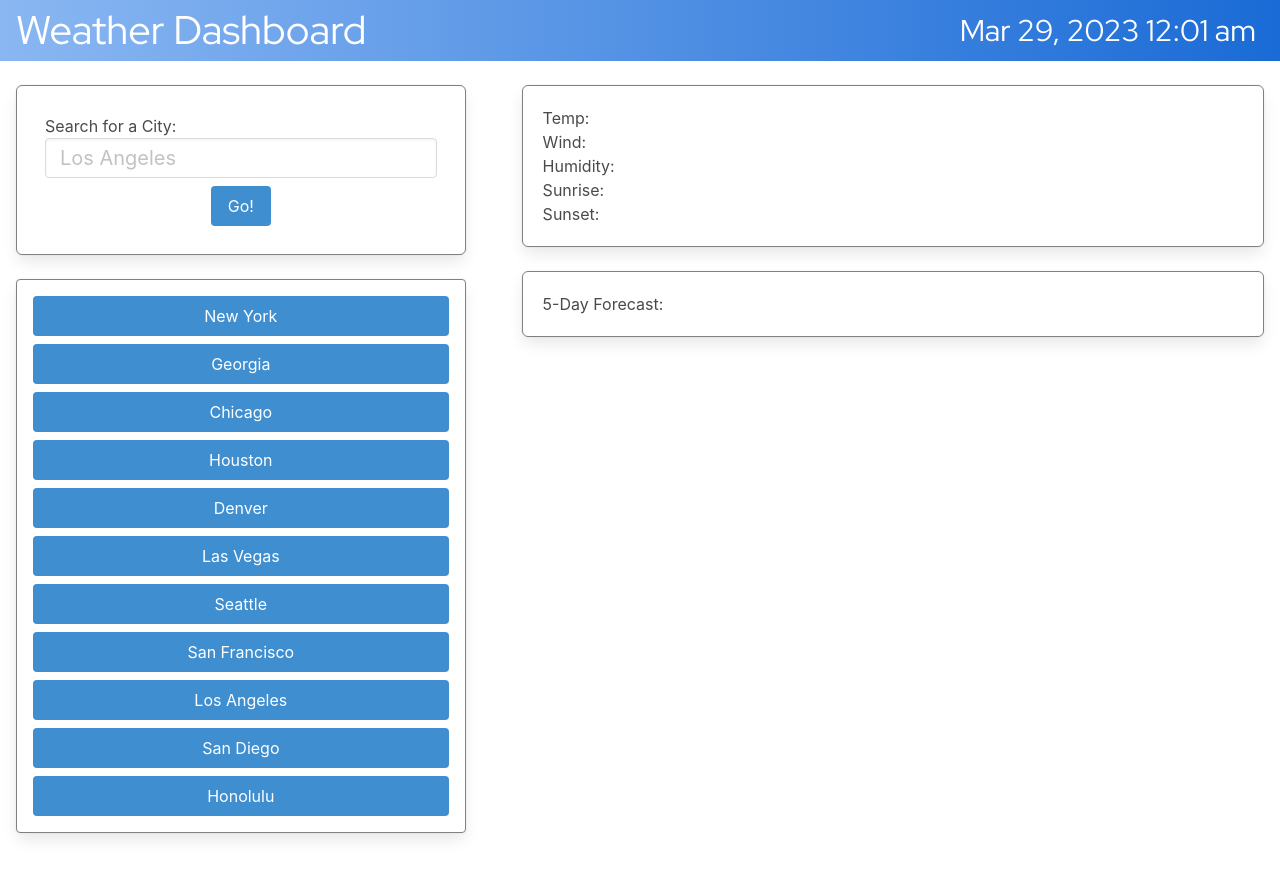
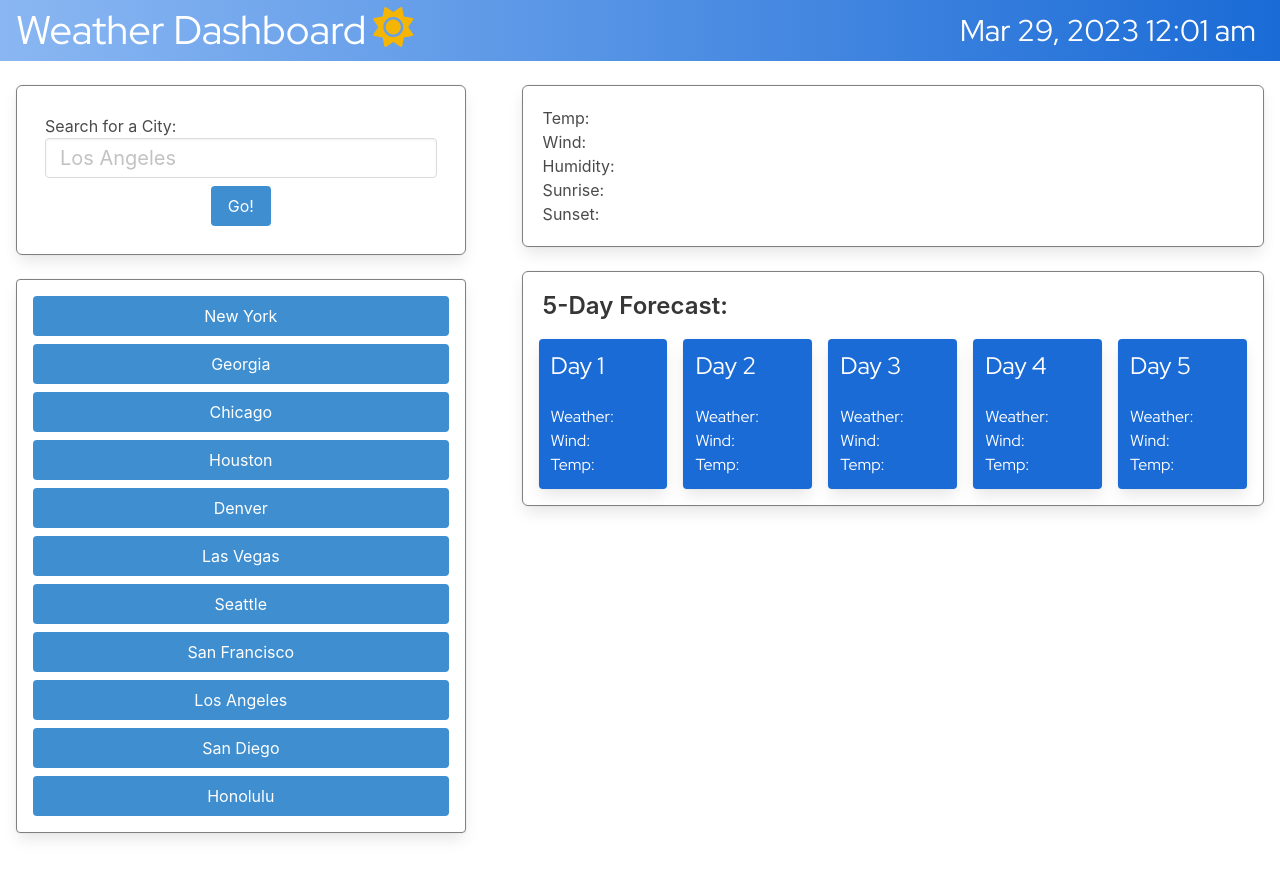
Before and after one commit to ehmahdee/WeatherApi, a plain HTML site: page index.html in a window 1280 px wide. Drawn offline with nearby package versions, Linux system fonts and the light colour scheme; no server answers.

Commit message:
started attempt to pull from API array

```diff
--- a/assets/css/index.css
+++ b/assets/css/index.css
@@ -20,6 +20,11 @@ ul {
     list-style: none;
 }
 
+.icon {
+    margin-top: 15px;
+    margin-left: 15px;
+}
+
 .border {
     border: solid gray 1px;
 }
@@ -28,13 +33,15 @@ ul {
 text-align: left;
 }
 
-/* .userCity {
+.userCity {
 
 }
 
 .fiveDay {
-
-} */
+    color: white;
+    background-color: #1a6bd6;
+    font-family: 'Red Hat Display', sans-serif;
+}
 
 #currentCity {
     font-size: 40px;
--- a/assets/js/index.js
+++ b/assets/js/index.js
@@ -48,15 +48,20 @@ goButton.addEventListener('click', () => {
   //need to append info from the object into the current-day box
 
   //then need to dynamically generate five cards for each day. A day is 8 items in the array
-
+let sunrise = []
 fetch('https://api.openweathermap.org/data/2.5/forecast?lat=34.052238&lon=-118.243340&appid=d84b2a8be5d2ca1ba21dcd598e80ef62')
 .then(function (response) {
     return response.json();
+
   })
+
   .then(function (data) {
     console.log(data);
   });
 
+  for (var i = 0; i < 10; i++) {
+    cardHeader.textContent = data.city[i].sunrise;
+  }
 
 //   function GeoLocate() {
 //     fetch(
--- a/index.html
+++ b/index.html
@@ -19,11 +19,14 @@
       integrity="sha256-iu/zLUB+QgISXBLCW/mcDi/rnf4m4uEDO0wauy76x7U="
       crossorigin="anonymous"
     ></script>
+
+    <!-- Font Awesome -->
+    <script src="https://kit.fontawesome.com/f3e5b655dc.js" crossorigin="anonymous"></script>
 </head>
 
 
 <nav class="navbar">
-    <h1 class="navbar-brand">Weather Dashboard</h1>
+    <h1 class="navbar-brand">Weather Dashboard <span class="icon"><i class="fas fa-sun" style="color: #f5b505;"></i></span></h1>
     <div class="navbar-end" >
     <p id="headerTime">Current Time: </p>
     </div>
@@ -104,7 +107,50 @@
     <!-- one day is 8 array objects. so [0] - [7] is one day -->
 
     <section class="box border">
-        <p>5-Day Forecast:</p>
+        <p class="title is-4">5-Day Forecast:</p>
+        <div class="columns">
+
+            <div class="card column fiveDay" id="">
+                <h1 class="fiveDay subtitle is-4">Day 1</h1>
+            <ul>
+                <li>Weather: </li>
+                <li>Wind: </li>
+                <li>Temp: </li>
+            </ul>
+            </div>
+            <div class="card column fiveDay">
+                <h1 class="fiveDay subtitle is-4">Day 2</h1>
+                <ul>
+                    <li>Weather: </li>
+                    <li>Wind: </li>
+                    <li>Temp: </li>
+                </ul>
+            </div>
+            <div class="card column fiveDay">
+                <h1 class="fiveDay subtitle is-4">Day 3</h1>
+                <ul>
+                    <li>Weather: </li>
+                    <li>Wind: </li>
+                    <li>Temp: </li>
+                </ul>
+            </div>
+            <div class="card column fiveDay">
+                <h1 class="fiveDay subtitle is-4">Day 4</h1>
+                <ul>
+                    <li>Weather: </li>
+                    <li>Wind: </li>
+                    <li>Temp: </li>
+                </ul>
+            </div>
+            <div class="card column fiveDay">
+                <h1 class="fiveDay subtitle is-4">Day 5</h1>
+                <ul>
+                    <li>Weather: </li>
+                    <li>Wind: </li>
+                    <li>Temp: </li>
+                </ul>
+            </div>
+        </div>
     </section>
 </div>
 </div>
@@ -114,3 +160,48 @@
     <script src="./assets/js/index.js"></script>
 </body>
 </html>
+
+
+
+<!-- Weather icons -->
+
+<!-- If weather is cloudy, display Cloud-->
+<!-- Cloud
+<i class="fa-regular fa-cloud" style="color: #818c9c;"></i> -->
+
+<!-- If weather is partly cloudy, display Partly Cloudy-->
+<!-- Partly cloudy
+<i <i class="fa-duotone fa-cloud-sun" style="--fa-primary-color: #8b9498; --fa-secondary-color: #e2a336; --fa-secondary-opacity: 1;"></i></i>-->
+
+<!-- Scatter showers <i class="fa-solid fa-cloud-sun-rain style="--fa-primary-color: #8b9498; --fa-secondary-color: #e2a336; --fa-secondary-opacity: 1;"></i>-->
+
+<!-- Rain
+<i class="fa-solid fa-cloud-showers-heavy"></i>-->
+
+<!-- Light rain <i class="fa-solid fa-cloud-rain"></i>-->
+
+<!-- Thunderstorms <i class="fa-solid fa-cloud-bolt"></i>-->
+
+<!-- Wind <i class="fa-solid fa-wind"></i>-->
+
+<!-- Snow <i class="fa-regular fa-snowflake" style="color: #82daf7;"></i>-->
+
+<!-- If weather is Tornado, Hurricane, or Blizzard, display a warning box-->
+
+<!-- Tornado <i class="fa-solid fa-tornado" style="color: #bec5d0;"></i>-->
+
+<!-- Hurricane <i class="fa-solid fa-hurricane" style="color: #d80e0e;"></i>-->
+
+<!-- I want temp icons to appear depending on temp conditions-->
+
+<!-- If Temp is above 80 degrees F, display Temp Hot-->
+
+<!-- Temp hot <i class="fa-solid fa-temperature-arrow-up"></i>-->
+
+<!-- If temp is below 50 degrees F, display Temp Cold-->
+
+<!-- Temp cold <i class="fa-solid fa-temperature-arrow-down"></i>-->
+
+<!-- else, display Temp-->
+
+<!-- Temp <i class="fa-solid fa-temperature-three-quarters"></i>-->
```
